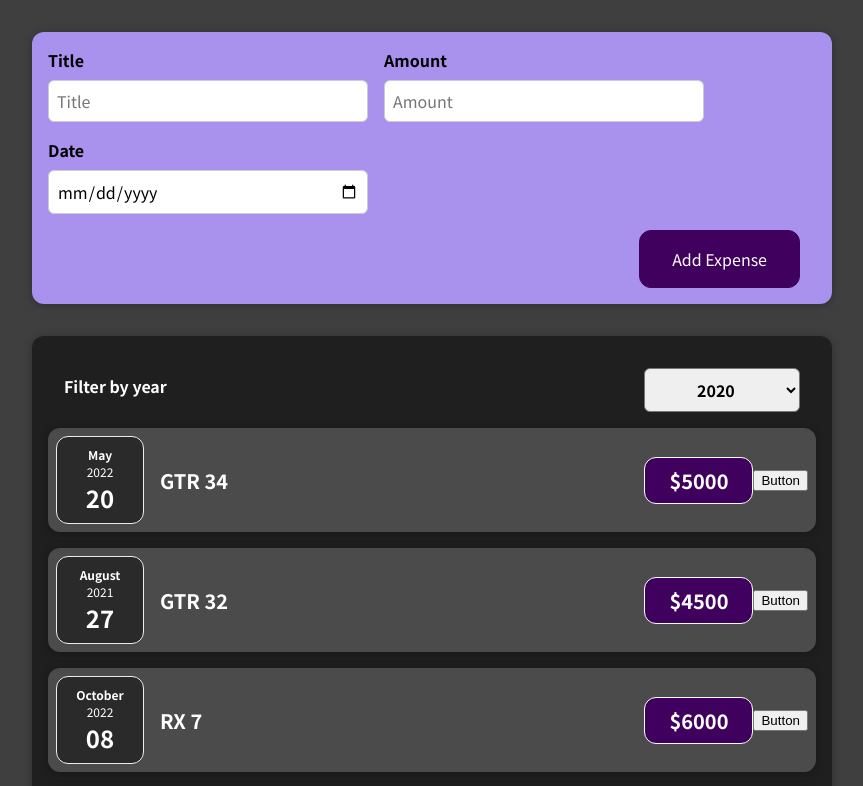
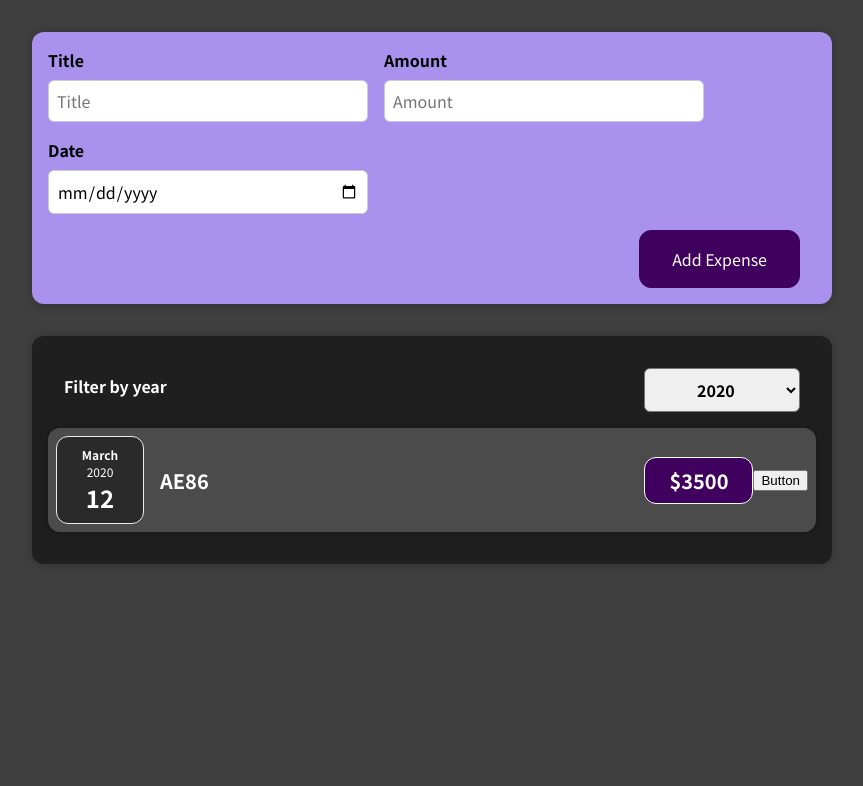
Before and after one commit to CepotOi/react-complete-guide, a React (Create React App) app: page / in a window 1280 px wide. Shown: the top 786 px of the page, without its empty margins (208-1071 px from the left). Built offline with nearby package versions, Linux system fonts and the light colour scheme.

Commit message:
make filter by year works with filter method

```diff
--- a/src/App.js
+++ b/src/App.js
@@ -3,23 +3,23 @@ import Expenses from "./components/Expenses/Expenses";
 import NewExpense from "./components/NewExpense/NewExpense";
 
 const App = () => {
-  const expenses = [
+  const DUMMY_EXPENSES = [
     { id: 'e1', title: 'GTR 34', amount: 5000, date: new Date(2022, 4, 20) },
     { id: 'e2', title: 'GTR 32', amount: 4500, date: new Date(2021, 7, 27) },
     { id: 'e3', title: 'RX 7', amount: 6000, date: new Date(2022, 9, 8) },
     { id: 'e4', title: 'AE86', amount: 3500, date: new Date(2020, 2, 12) },
   ];
 
-  const [expense, setExpense] = useState(expenses);
+  const [expenses, setExpenses] = useState(DUMMY_EXPENSES);
 
   const addExpenseHandler = (expenseData) => {
-    setExpense(prevState => [...prevState, expenseData]);
+    setExpenses(prevExpenses => [expenseData, ...prevExpenses]);
   };
 
   return (
     <>
       <NewExpense onAddExpense={addExpenseHandler} />
-      <Expenses expenses={expense} />
+      <Expenses expenses={expenses} />
     </>
   );
 };
--- a/src/components/Expenses/Expenses.js
+++ b/src/components/Expenses/Expenses.js
@@ -9,25 +9,20 @@ const Expenses = ({ expenses }) => {
 
   const filterExpenseYearHandler = (selectedYear) => {
     setFilteredYear(selectedYear);
-    // console.log(filteredYear);
   };
 
+  const filteredExpenses = expenses.filter((expense) => expense.date.getFullYear() === parseInt(filteredYear));
+
   return (
-    <Card className="expenses" >
+    <Card className="expenses">
       <ExpensesFilter selectedYear={filteredYear} onFilterExpenseYear={filterExpenseYearHandler} />
-      {expenses.map((expenseItem) =>
-      (
+      {filteredExpenses.map((expenseItem) => (
         <ExpenseItem
           key={expenseItem.id}
-          // id={expenseItem.id}
-          // date={expenseItem.date}
-          // title={expenseItem.title}
-          // amount={expenseItem.amount}
           expenseItem={expenseItem}
         />
-      )
-      )};
-    </Card >
+      ))}
+    </Card>
   );
 };
 
--- a/src/components/Expenses/ExpensesFilter.js
+++ b/src/components/Expenses/ExpensesFilter.js
@@ -16,7 +16,7 @@ const ExpensesFilter = (props) => {
         <select value={props.selectedYear} name="year" onChange={filterChangeHandler}>
           {years.map((year, key) => (
             <option key={key} value={year} >{year}</option>
-          ))};
+          ))}
         </select>
       </div>
     </div >
```
